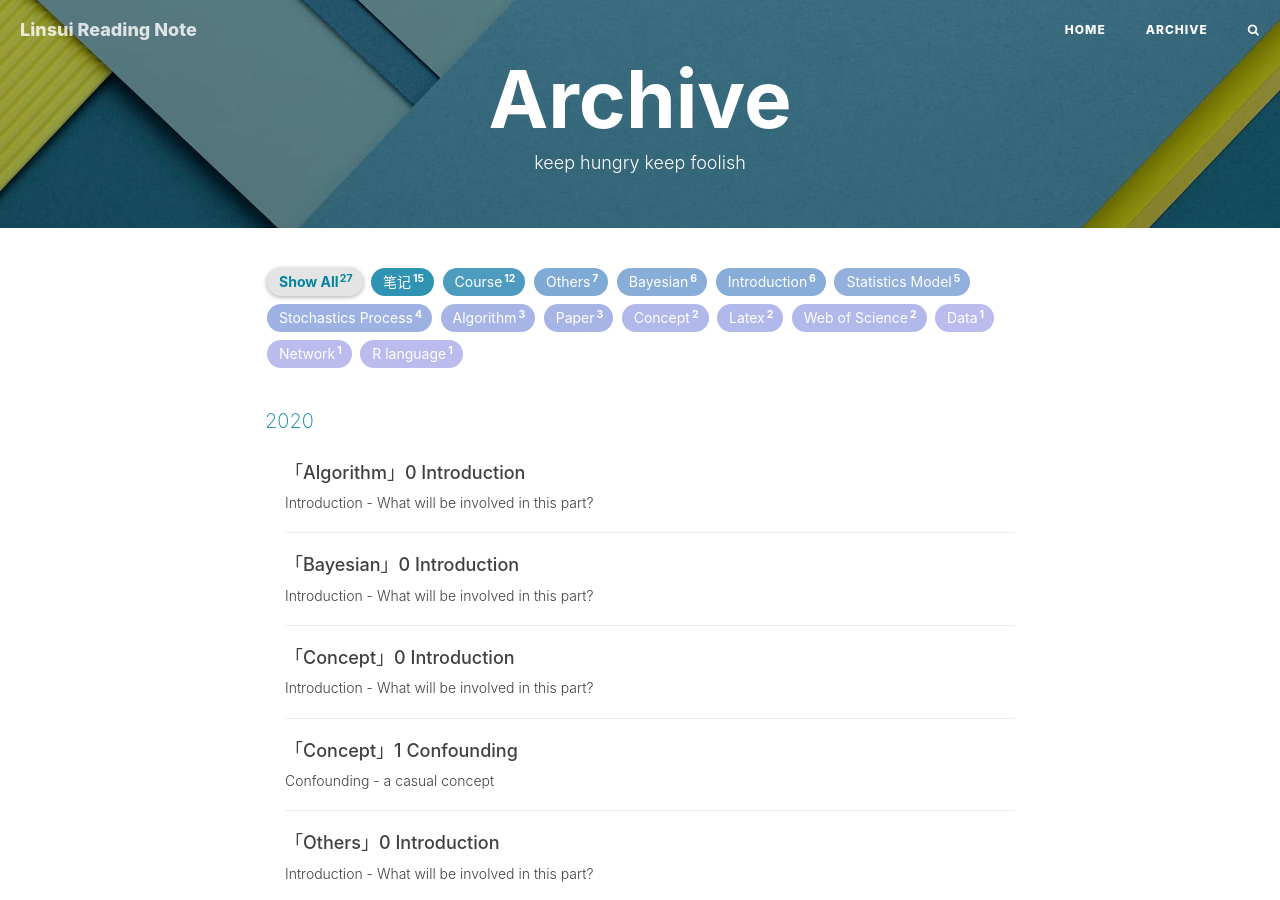
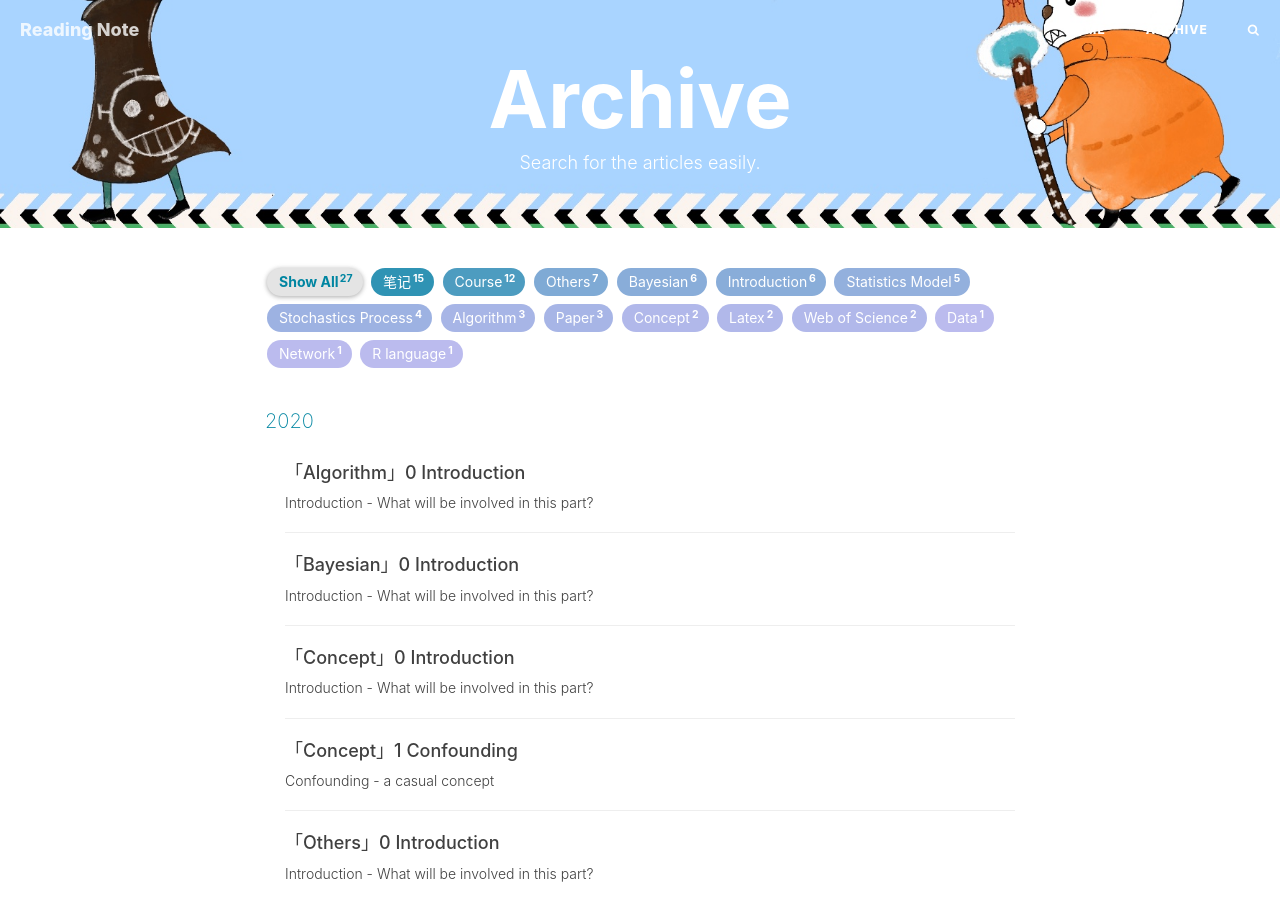
Before and after one commit to denglinsui/reading-note, a Jekyll site: the page built from archive.html, in a window 1280 px wide and 900 px high. Built offline with Jekyll 4.4.1, drawn with Linux system fonts in a browser that asks for light colours; nearby versions of some CDN libraries; comment, search, counter and statistics services are not loaded; some of the changed text lies outside the part shown.

Commit message:
adjust format

```diff
--- a/_config.yml
+++ b/_config.yml
@@ -1,5 +1,5 @@
 # Site settings
-title: Linsui Reading Note
+title: Reading Note
 SEOTitle: 邓淋穗的读书笔记 | Linsui Reading Note
 header-img: img/home-bg.jpg
 email: denglinsui@gmail.com
--- a/archive.html
+++ b/archive.html
@@ -1,7 +1,7 @@
 ---
 title: Archive
 layout: default
-description: keep hungry keep foolish
+description: Search for the articles easily.
 header-img: "img/tag-bg.jpg"
 ---
 
```
Also changed, not shown: img/tag-bg (2).jpg (deleted), img/tag-bg.jpg.
